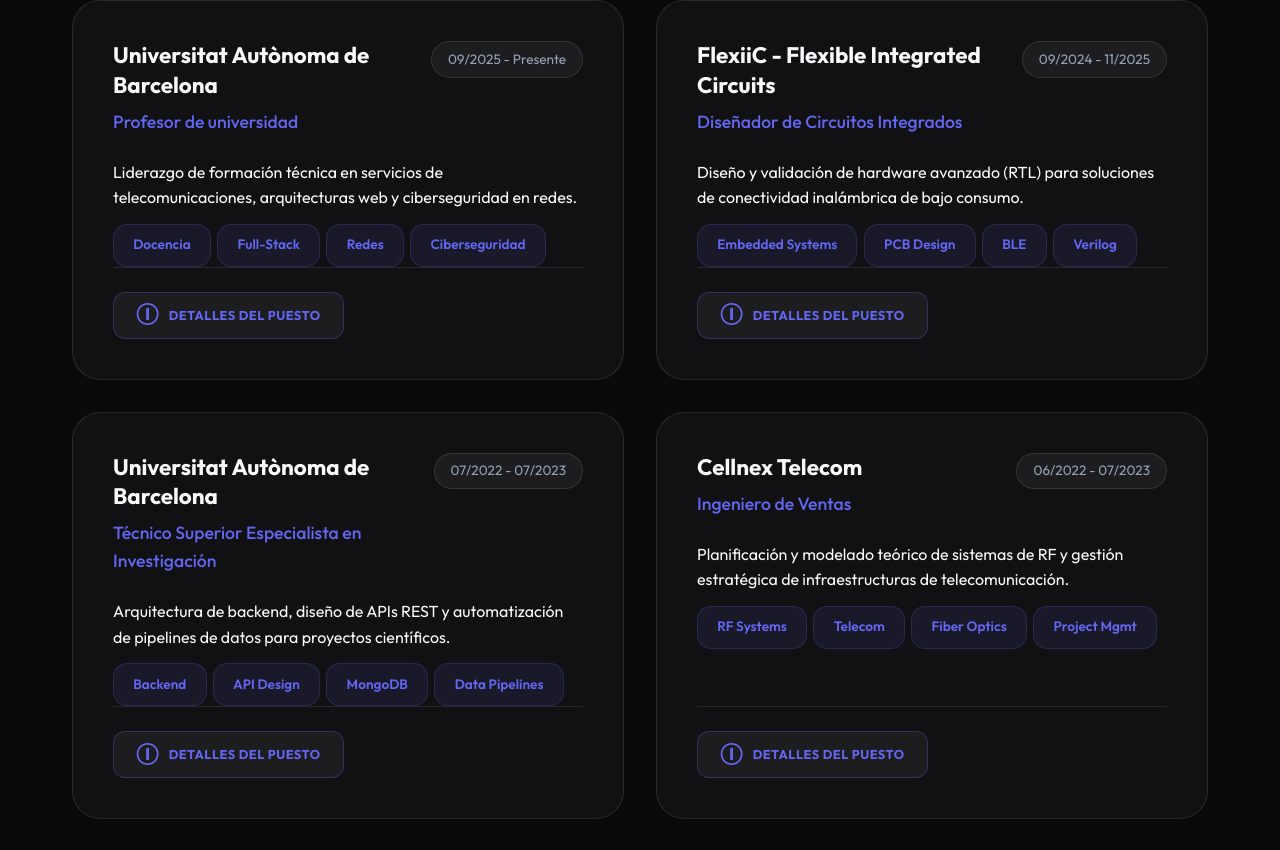
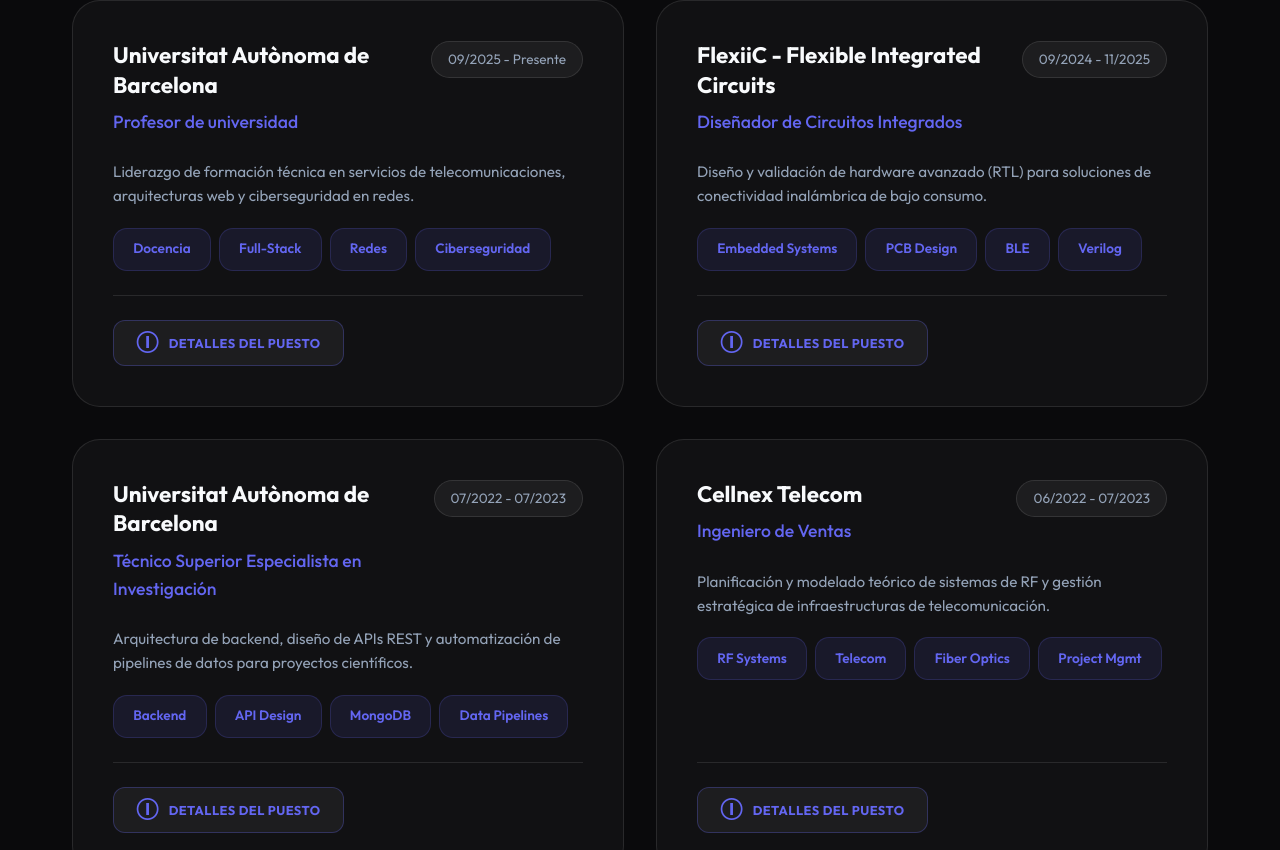
Before and after one commit to joan-mata/joanmata_web, a React (Vite) app: page / in a window 1280 px wide. Shown: the part 881-1731 px from the top of the page. Built offline with nearby package versions, Linux system fonts and the light colour scheme.

Commit message:
fix: details experience v4

```diff
--- a/src/components/sections/Experience.jsx
+++ b/src/components/sections/Experience.jsx
@@ -25,7 +25,7 @@
           >
             {isAdmin && <button className="admin-icon entry-edit-btn" onClick={() => onEdit(idx)}>✎</button>}
             <p className="card-desc-home">{exp.desc[lang]}</p>
-            <div className="card-tags-home" style={{ marginTop: '0.8rem', display: 'flex', flexWrap: 'wrap', gap: '0.4rem' }}>
+            <div className="card-tags-home">
               {exp.tags && exp.tags.slice(0, 4).map((tag, i) => (
                 <Badge key={i} text={tag} />
               ))}
--- a/src/index.css
+++ b/src/index.css
@@ -397,6 +397,20 @@
   gap: 1rem;
   padding-top: 1.5rem;
   border-top: 1px solid var(--glass-border);
+}
+
+.card-desc-home {
+  font-size: 0.95rem;
+  color: var(--text-dim);
+  line-height: 1.6;
+  margin-bottom: 1.2rem;
+}
+
+.card-tags-home {
+  display: flex;
+  flex-wrap: wrap;
+  gap: 0.5rem;
+  margin-bottom: 1.5rem; /* Gap before the separator line */
 }
 
 .card-details-btn, .card-web-btn {
```
